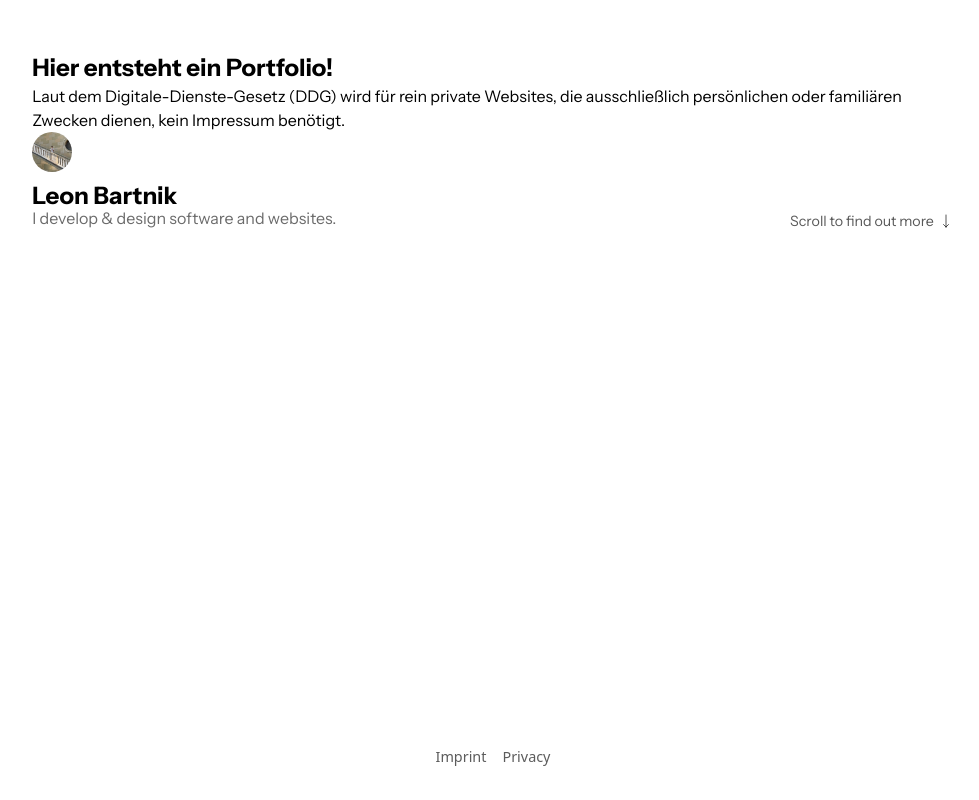
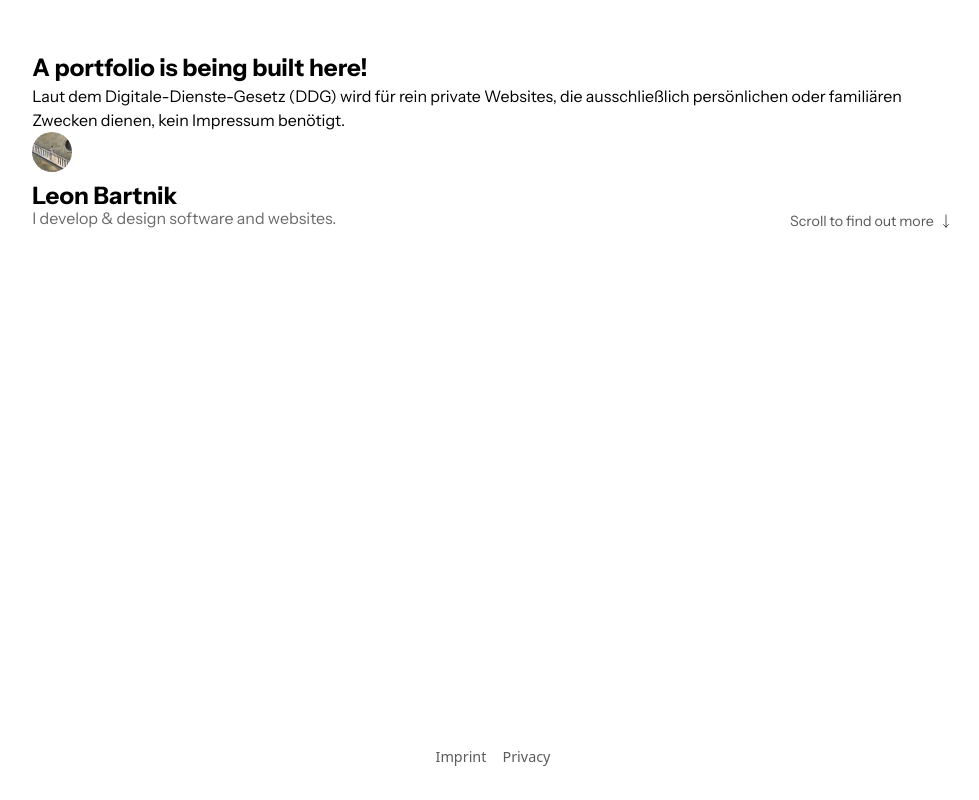
Before and after one commit to L50N/Portfolio, a SvelteKit app: page / in a window 1280 px wide. Shown: the whole page, without its empty margins (147-1126 px from the left). Built offline with nearby package versions, Linux system fonts and the light colour scheme.

Commit message:
Update +page.svelte

```diff
--- a/src/routes/+page.svelte
+++ b/src/routes/+page.svelte
@@ -2,7 +2,7 @@
 	import Hero from "$lib/components/Hero.svelte";
 </script>
 
-<h1 class="text-2xl">Hier entsteht ein Portfolio!</h1>
+<h1 class="text-2xl">A portfolio is being built here!</h1>
 <p class="font-light">Laut dem Digitale-Dienste-Gesetz (DDG) wird für rein private Websites, die ausschließlich persönlichen oder familiären Zwecken dienen, kein Impressum benötigt.</p>
 
 <div>
```
